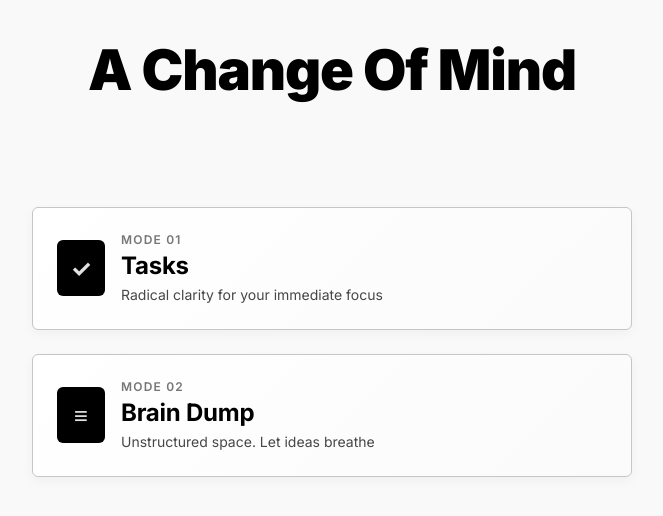
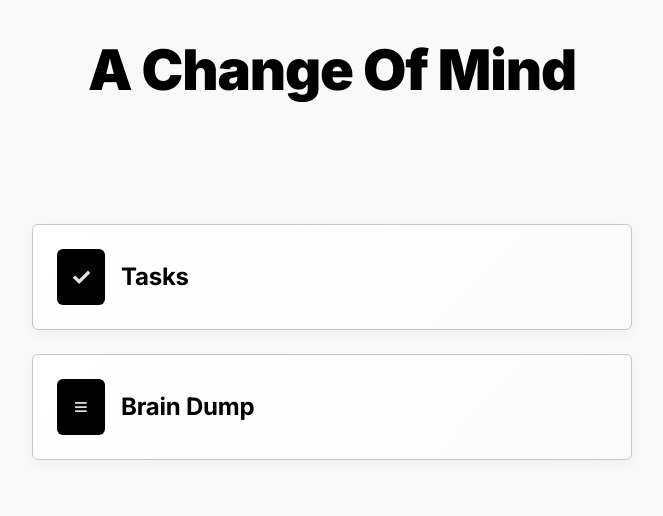
Before and after one commit to Sunjay77/Metanoia, a React (Vite) app: page / in a window 1280 px wide. Shown: the top 516 px of the page, without its empty margins (308-971 px from the left). Built offline with nearby package versions, Linux system fonts and the light colour scheme.

Commit message:
feat: implement Landing, BrainDump, and Tasks components with associated styles for improved UI

```diff
--- a/src/pages/App.tsx
+++ b/src/pages/App.tsx
@@ -1,15 +1,15 @@
 import { useState } from "react";
 import type { AppMode } from "@/types";
-import { LandingMode } from "@/components/modes/LandingMode";
-import { TasksMode } from "@/components/modes/TasksMode";
-import { BrainDumpMode } from "@/components/modes/BrainDumpMode";
+import { Landing } from "./Landing/Landing";
+import { Tasks } from "./Tasks/Tasks";
+import { BrainDump } from "./BrainDump/BrainDump";
 
 function App() {
   const [mode, setMode] = useState<AppMode>("landing");
 
   if (mode === "landing") {
     return (
-      <LandingMode
+      <Landing
         onTasksSelect={() => setMode("tasks")}
         onBrainDumpSelect={() => setMode("brain-dump")}
       />
@@ -17,10 +17,10 @@ function App() {
   }
 
   if (mode === "brain-dump") {
-    return <BrainDumpMode onTasksClick={() => setMode("tasks")} />;
+    return <BrainDump onTasksClick={() => setMode("tasks")} />;
   }
 
-  return <TasksMode onBackClick={() => setMode("landing")} />;
+  return <Tasks onBackClick={() => setMode("landing")} />;
 }
 
 export default App;
--- a/src/Components/modes/BrainDumpMode.tsx
+++ b/src/pages/BrainDump/BrainDump.tsx
@@ -4,13 +4,13 @@ import { TopAppBar } from "@/components/common/TopAppBar";
 import { BottomNav } from "@/components/common/BottomNav";
 import { BrainDumpInput } from "@/components/brainDump/BrainDumpInput";
 import { NotesContainer } from "@/components/brainDump/NotesContainer";
-import "./BrainDumpMode.css";
+import "./BrainDump.css";
 
-interface BrainDumpModeProps {
+interface BrainDumpProps {
   onTasksClick: () => void;
 }
 
-export function BrainDumpMode({ onTasksClick }: BrainDumpModeProps) {
+export function BrainDump({ onTasksClick }: BrainDumpProps) {
   const [inputValue, setInputValue] = useState("");
   const { notes, addNote, removeNote } = useBrainDumpStore();
 
--- a/src/Components/modes/LandingMode.tsx
+++ b/src/pages/Landing/Landing.tsx
@@ -1,14 +1,11 @@
-import "./LandingMode.css";
+import "./Landing.css";
 
-interface LandingModeProps {
+interface LandingProps {
   onTasksSelect: () => void;
   onBrainDumpSelect: () => void;
 }
 
-export function LandingMode({
-  onTasksSelect,
-  onBrainDumpSelect,
-}: LandingModeProps) {
+export function Landing({ onTasksSelect, onBrainDumpSelect }: LandingProps) {
   return (
     <div className="app">
       <header className="app-header">
@@ -19,9 +16,7 @@ export function LandingMode({
           <button className="mode-card mode-tasks" onClick={onTasksSelect}>
             <div className="mode-icon">✓</div>
             <div className="mode-content">
-              <span className="mode-label">MODE 01</span>
               <h2>Tasks</h2>
-              <p>Radical clarity for your immediate focus</p>
             </div>
             <div className="mode-arrow">→</div>
           </button>
@@ -32,9 +27,7 @@ export function LandingMode({
           >
             <div className="mode-icon">≡</div>
             <div className="mode-content">
-              <span className="mode-label">MODE 02</span>
               <h2>Brain Dump</h2>
-              <p>Unstructured space. Let ideas breathe</p>
             </div>
             <div className="mode-arrow">→</div>
           </button>
--- a/src/Components/modes/TasksMode.tsx
+++ b/src/pages/Tasks/Tasks.tsx
@@ -1,12 +1,12 @@
 import { TodoInput } from "@/components/tasks/TodoInput";
 import { TodoList } from "@/components/tasks/TodoList";
-import "./TasksMode.css";
+import "./Tasks.css";
 
-interface TasksModeProps {
+interface TasksProps {
   onBackClick: () => void;
 }
 
-export function TasksMode({ onBackClick }: TasksModeProps) {
+export function Tasks({ onBackClick }: TasksProps) {
   return (
     <div className="app">
       <header className="app-header app-header-subpage">
@@ -17,8 +17,7 @@ export function TasksMode({ onBackClick }: TasksModeProps) {
         >
           ←
         </button>
-        <h1>Metania</h1>
-        <p>Organize your intent</p>
+        <h1>Metanoia</h1>
       </header>
       <main className="app-main">
         <TodoInput />
```
Also changed, not shown: src/pages/BrainDump/BrainDump.css (renamed from src/Components/modes/BrainDumpMode.css), src/pages/Landing/Landing.css (renamed from src/Components/modes/LandingMode.css), src/pages/Tasks/Tasks.css (renamed from src/Components/modes/TasksMode.css).
